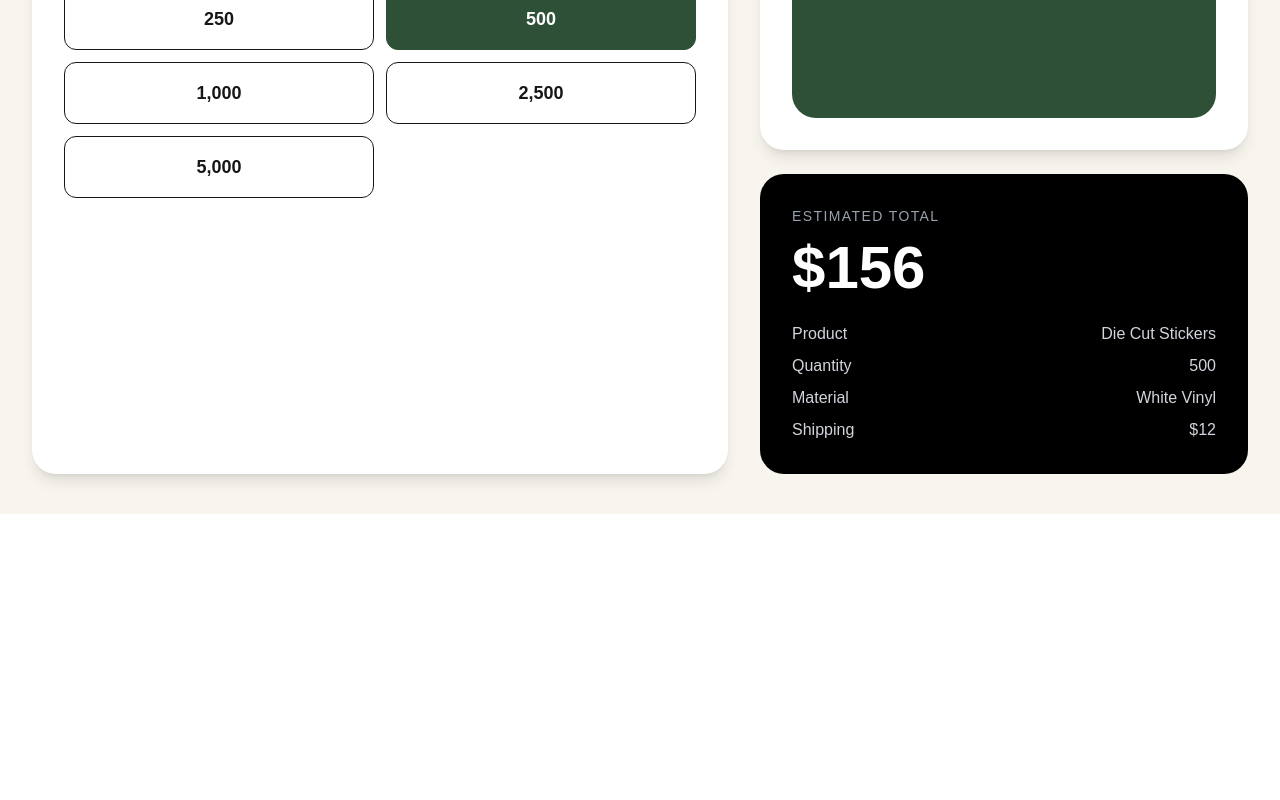
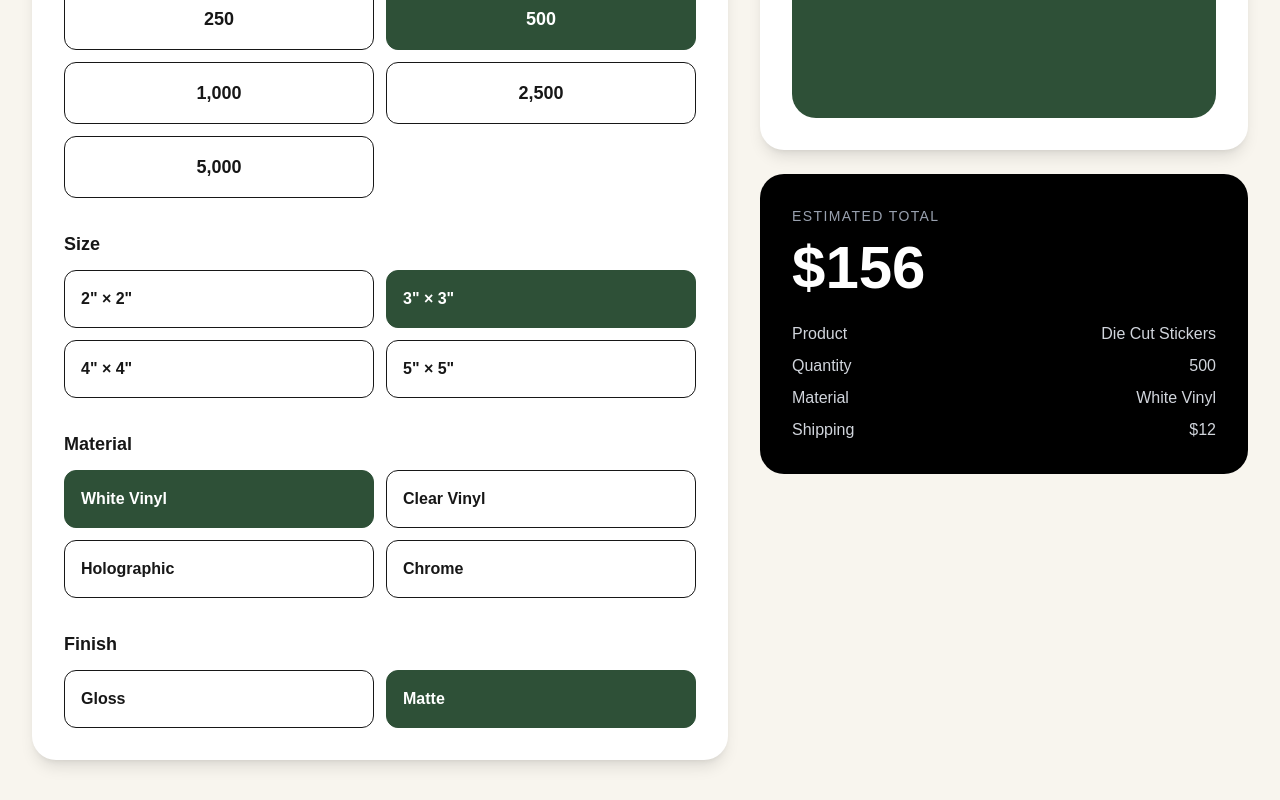
Before and after one commit to salemgorilla/gorilla-order-app, a Next.js app in the folder v2/: page / in a window 1280 px wide. Shown: the part 392-1192 px from the top of the page. Before the commit the page ends 906 px from the top, so only its background shows below. Built offline with nearby package versions, Linux system fonts and the light colour scheme.

Commit message:
Sprint 2.0 - Live configurator with dynamic pricing

```diff
--- a/v2/app/page.tsx
+++ b/v2/app/page.tsx
@@ -5,12 +5,33 @@ import { useState } from "react";
 import Header from "../components/Header";
 import PriceCard from "../components/PriceCard";
 import QuantitySelector from "../components/QuantitySelector";
+import OptionSelector from "../components/OptionSelector";
 
+import { stickerCatalog } from "../lib/catalog";
 import { defaultOrder } from "../lib/order";
-import { stickerCatalog } from "../lib/catalog";
+import { getStickerPrice } from "../lib/pricing";
 
 export default function Home() {
   const [order, setOrder] = useState(defaultOrder);
+
+  function updateOrder(updates: Partial<typeof order>) {
+    const nextOrder = {
+      ...order,
+      ...updates,
+    };
+
+    const total = getStickerPrice(
+      nextOrder.quantity,
+      nextOrder.material,
+      nextOrder.finish
+    );
+
+    setOrder({
+      ...nextOrder,
+      stickerPrice: total,
+      total,
+    });
+  }
 
   return (
     <main className="min-h-screen bg-[#F8F5EE]">
@@ -29,12 +50,34 @@ export default function Home() {
               <QuantitySelector
                 quantities={stickerCatalog.quantities}
                 selected={order.quantity}
-                onSelect={(quantity) =>
-                  setOrder({
-                    ...order,
-                    quantity,
-                  })
-                }
+                onSelect={(quantity) => updateOrder({ quantity })}
+              />
+            </div>
+
+            <div className="mt-8">
+              <OptionSelector
+                title="Size"
+                options={stickerCatalog.sizes}
+                selected={order.size}
+                onSelect={(size) => updateOrder({ size })}
+              />
+            </div>
+
+            <div className="mt-8">
+              <OptionSelector
+                title="Material"
+                options={stickerCatalog.materials}
+                selected={order.material}
+                onSelect={(material) => updateOrder({ material })}
+              />
+            </div>
+
+            <div className="mt-8">
+              <OptionSelector
+                title="Finish"
+                options={stickerCatalog.finishes}
+                selected={order.finish}
+                onSelect={(finish) => updateOrder({ finish })}
               />
             </div>
           </section>
--- /dev/null
+++ b/v2/components/OptionSelector.tsx
@@ -0,0 +1,35 @@
+type Props = {
+  title: string;
+  options: string[];
+  selected: string;
+  onSelect: (value: string) => void;
+};
+
+export default function OptionSelector({
+  title,
+  options,
+  selected,
+  onSelect,
+}: Props) {
+  return (
+    <div>
+      <h3 className="mb-3 text-lg font-bold">{title}</h3>
+
+      <div className="grid grid-cols-2 gap-3">
+        {options.map((option) => (
+          <button
+            key={option}
+            onClick={() => onSelect(option)}
+            className={`rounded-xl border p-4 text-left font-semibold transition ${
+              selected === option
+                ? "border-[#2E5037] bg-[#2E5037] text-white"
+                : "bg-white hover:bg-gray-100"
+            }`}
+          >
+            {option}
+          </button>
+        ))}
+      </div>
+    </div>
+  );
+}
--- a/v2/lib/catalog.ts
+++ b/v2/lib/catalog.ts
@@ -1,4 +1,4 @@
-export const stickerCatalog = {
+export const stickerCatalog = {sizes: ['2" × 2"', '3" × 3"', '4" × 4"', '5" × 5"'],
   quantities: [50, 100, 250, 500, 1000, 2500, 5000],
   materials: ["White Vinyl", "Clear Vinyl", "Holographic", "Chrome"],
   finishes: ["Gloss", "Matte"],
--- /dev/null
+++ b/v2/lib/pricing.ts
@@ -0,0 +1,33 @@
+export const quantityPricing: Record<number, number> = {
+  50: 57,
+  100: 76,
+  250: 118,
+  500: 156,
+  1000: 245,
+  2500: 496,
+  5000: 832,
+};
+
+export const materialPricing: Record<string, number> = {
+  "White Vinyl": 0,
+  "Clear Vinyl": 8,
+  Chrome: 24,
+  Holographic: 36,
+};
+
+export const finishPricing: Record<string, number> = {
+  Gloss: 0,
+  Matte: 6,
+};
+
+export function getStickerPrice(
+  quantity: number,
+  material = "White Vinyl",
+  finish = "Gloss"
+) {
+  return (
+    quantityPricing[quantity] +
+    materialPricing[material] +
+    finishPricing[finish]
+  );
+}
```
